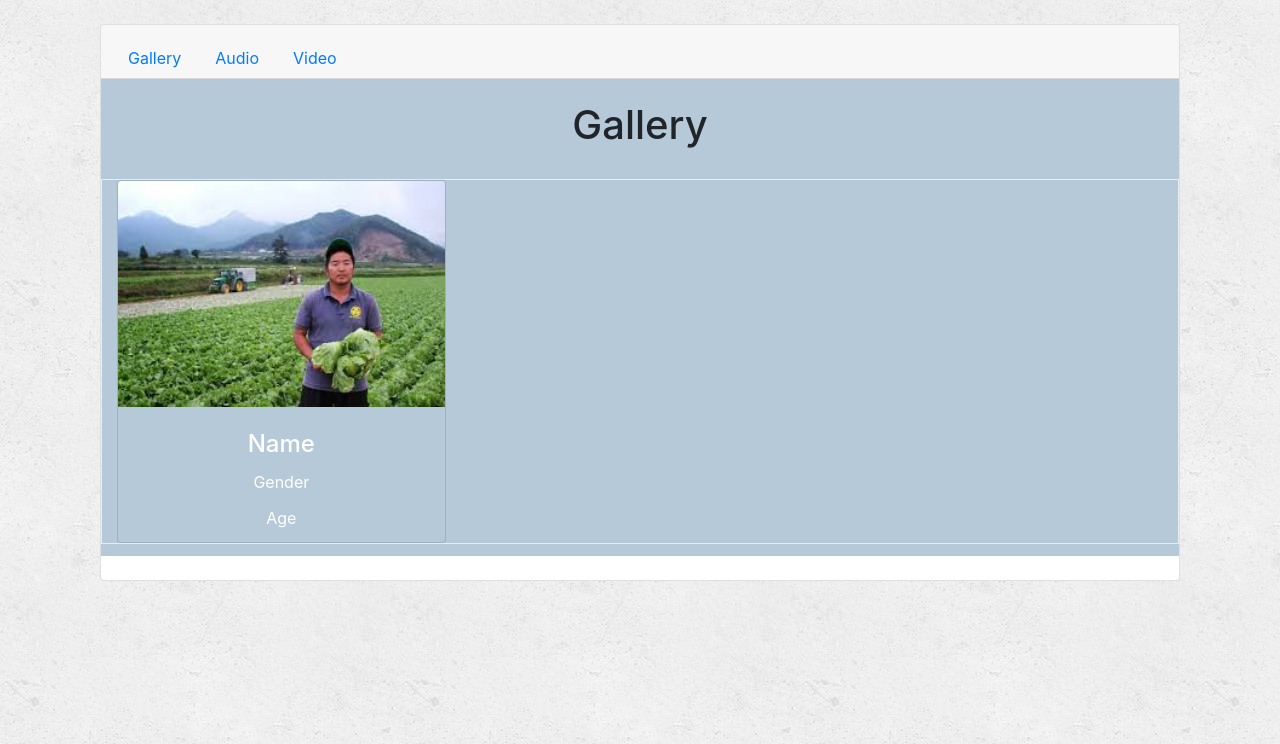
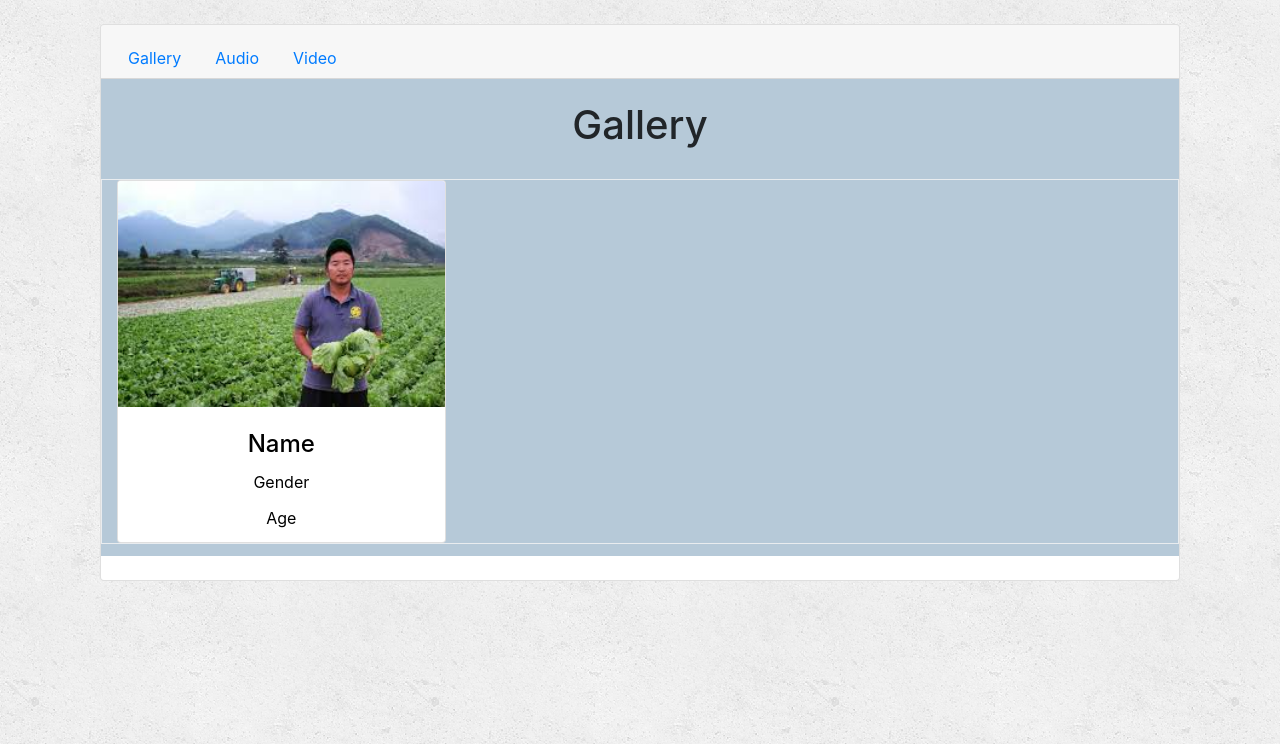
Before and after one commit to Abhishekmamidi123/myVillage-Django, a Django app: template myVillage/map/templates/map/detail_gallery.html in a window 1280 px wide. Shown: the part 56-800 px from the top of the page. Run offline with Django 3.2, Linux system fonts and the light colour scheme; the template is opened without the code that fills it: most values are stand-ins (such as "Sample title", 1, 10 or a date in 2020); some libraries are stand-ins or nearby versions.

Commit message:
Add files via upload

```diff
--- a/myVillage/static/css/glyphicons.css
+++ b/myVillage/static/css/glyphicons.css
@@ -10,8 +10,8 @@ body {
 }
 
 .omg{
-    background-color: #b6c9d8 !important;
-    color: white;
+    background-color: #white !important;
+    color: black;
 }
 
 .colour{
--- a/myVillage/templates/base.html
+++ b/myVillage/templates/base.html
@@ -14,9 +14,6 @@
     {% block link %}
 
     {% endblock %}
-
-
-
     {# https://www.eduonix.com/blog/web-programming-tutorials/learn-icon-fonts-bootstrap-4/#}
   </head>
   <body style="background-image: url('{% static "/images/background.png" %}')";>
@@ -93,4 +90,5 @@
     <!--script src="map/detail.js" type="text/javascript"></script-->
 </div>
 </body>
+
 </html>
```
